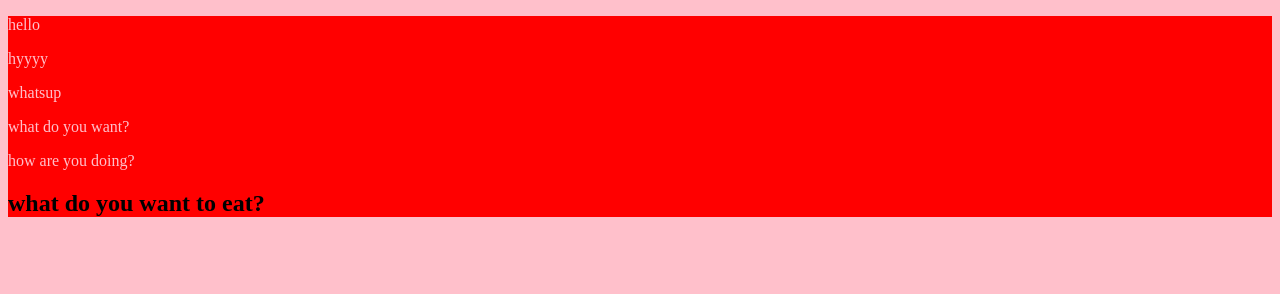
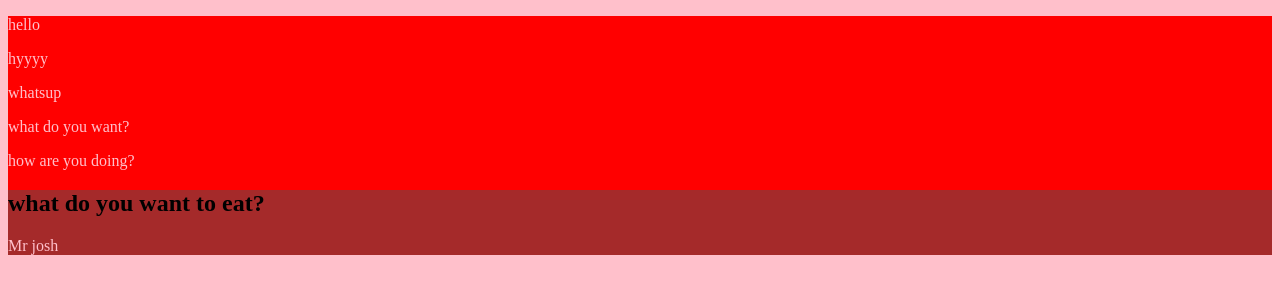
Before and after one commit to DevMaria446/Hy, a website: page index.html in a window 1280 px wide. Drawn offline with Linux system fonts and the light colour scheme.

Commit message:
i added a new style

```diff
--- a/index.css
+++ b/index.css
@@ -7,3 +7,6 @@ div{
 p{
     color:pink
 }
+nav{
+    background-color: brown;
+}
--- a/index.html
+++ b/index.html
@@ -16,6 +16,7 @@
     <div>
         <nav>
             <h1>what do you want to eat?</h1>
+            <p>Mr josh </p>
         </nav>
 </body>
 </html>
```
